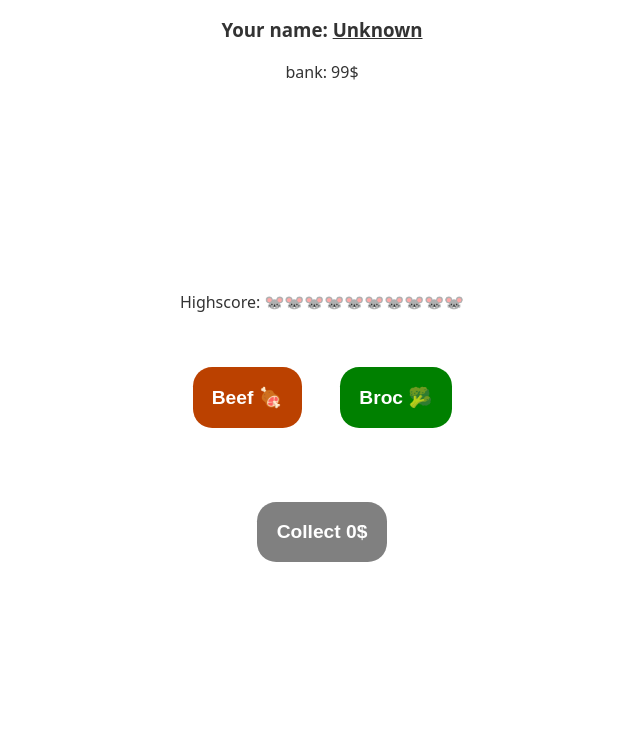
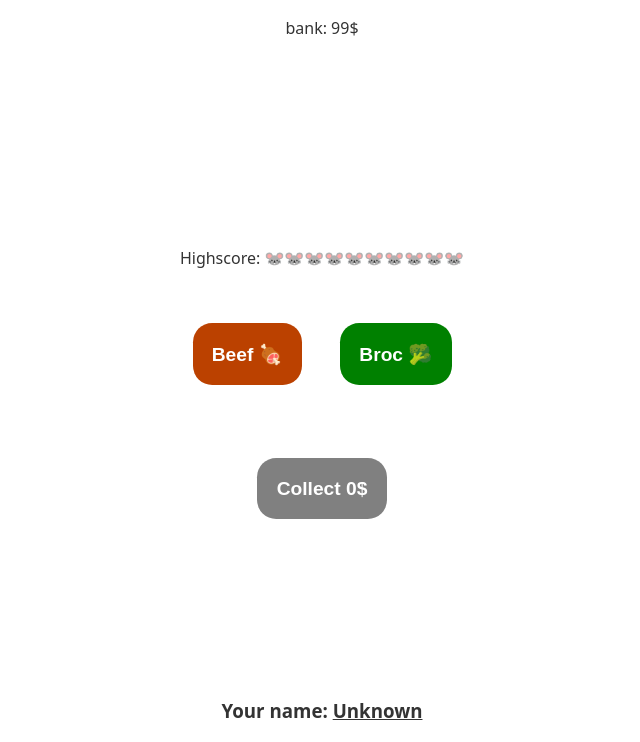
Before and after one commit to DKormann/pandafarm, a website built with Vite: page index.html in a window 1280 px wide. Shown: the part 78-820 px from the top of the page, without its empty margins (318-958 px from the left). Built offline with nearby package versions, Linux system fonts and the light colour scheme; what @clockworklabs/spacetimedb-sdk would draw is missing.

Commit message:
leaderboard

```diff
--- a/src/main.ts
+++ b/src/main.ts
@@ -114,9 +114,6 @@ start_game(conn);
 
 function start_game(conn:DbConnection){
 
-  // const leaderbutton = createHTMLElement("h3", {}, "Leaderboard");
-
-  // document.body.appendChild(leaderbutton);
 
   let username = new Stored <string> ("username", "Unknown");
 
@@ -128,7 +125,6 @@ function start_game(conn:DbConnection){
   let board = createLeaderboard(username, competition);
 
 
-  document.body.appendChild(board);
 
 
   const game = createGame(
@@ -142,10 +138,7 @@ function start_game(conn:DbConnection){
   );
 
   document.body.appendChild(game);
+  document.body.appendChild(board);
 
 
-  // leaderbutton.addEventListener("click", () => {
-  //   board.classList.toggle("hidden");
-  //   game.classList.toggle("hidden");
-  // });
 }
--- a/src/style.css
+++ b/src/style.css
@@ -108,6 +108,7 @@ h1{
 }
 
 div.leaderboard{
+  margin-top: 10em;;
   width: 100%;
 }
 
```
